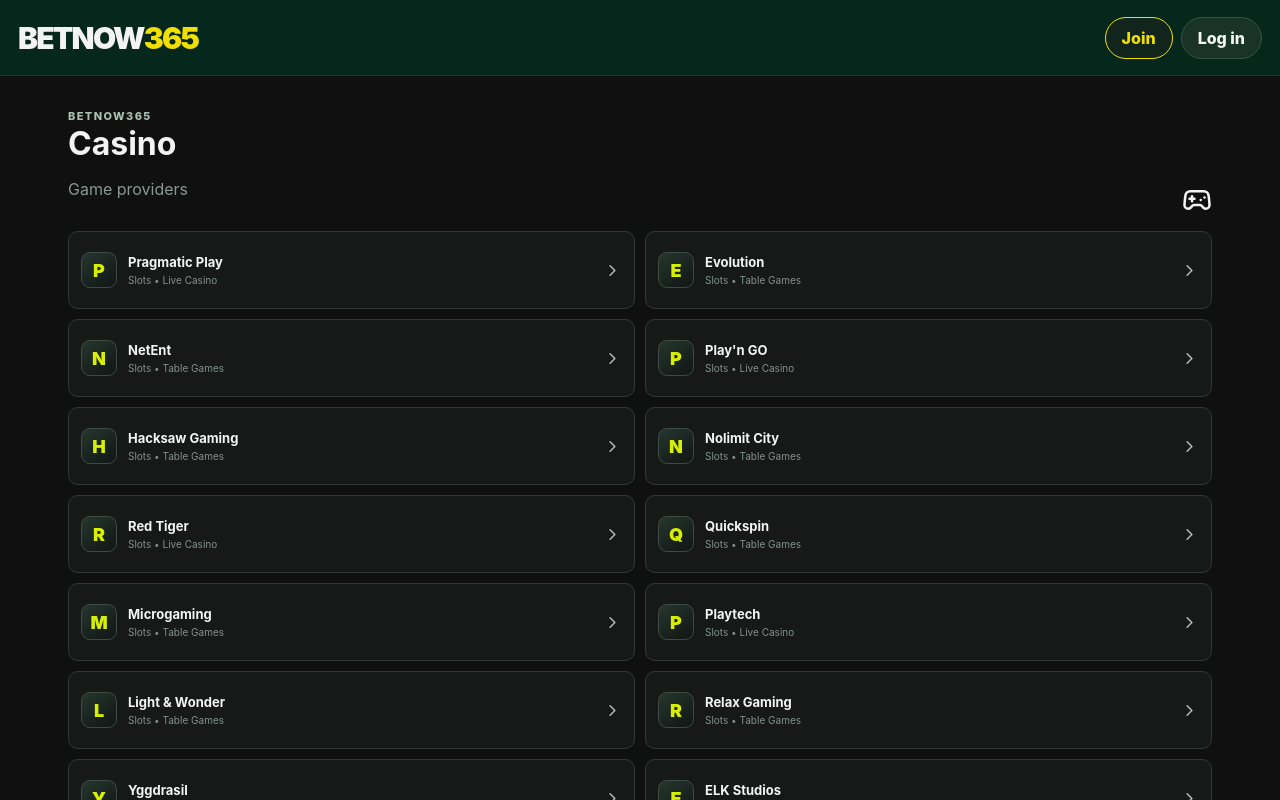
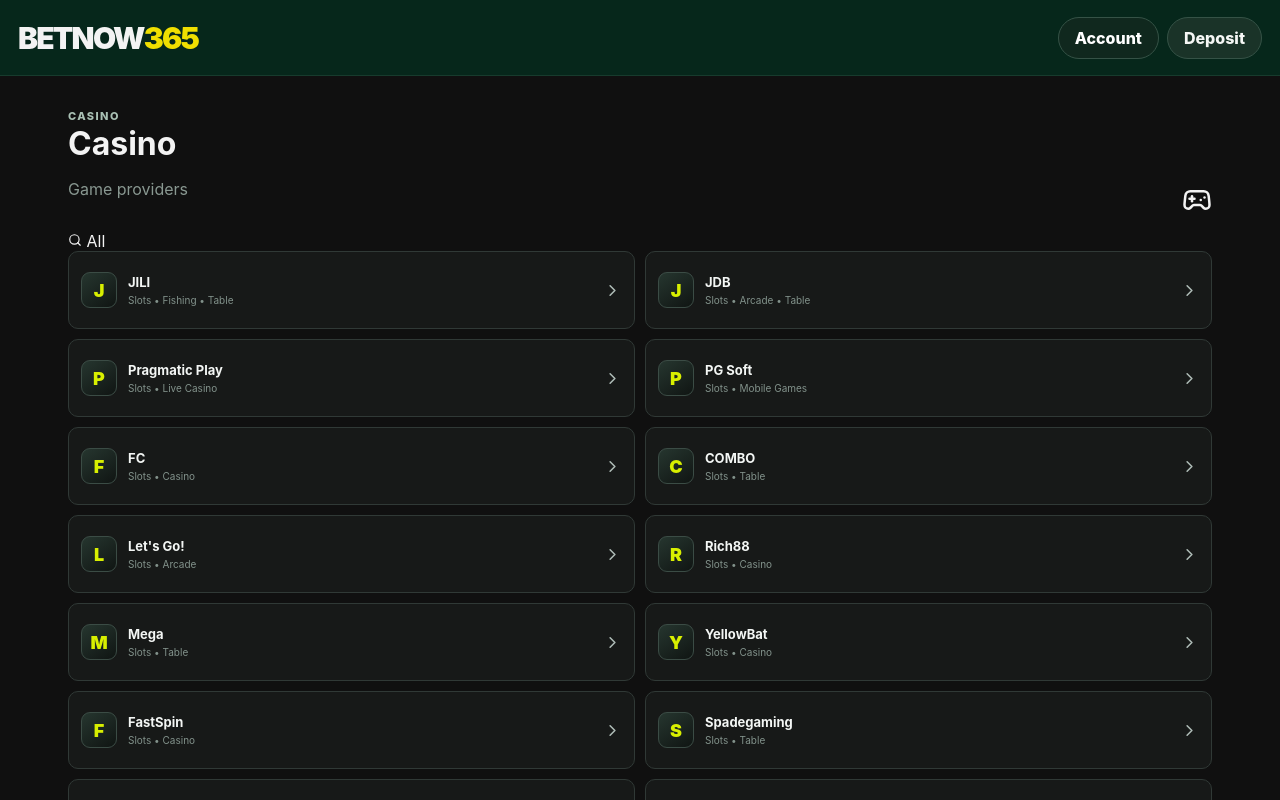
Before and after one commit to testertestjusttest-ai/Bet-365, a Next.js app: page /casino in a window 1280 px wide. Shown: the top 800 px of the page. Built offline with nearby package versions, Linux system fonts and the light colour scheme.

Commit message:
feat: build casino provider logo directory without provider login redirects

```diff
--- a/app/casino/page.tsx
+++ b/app/casino/page.tsx
@@ -1,25 +1,79 @@
 "use client";
-import {ChevronRight,Gamepad2,Home,Radio,Ticket,Trophy} from "lucide-react";
+import {ChevronRight,Gamepad2,Home,Radio,Search,Ticket,Trophy} from "lucide-react";
 import SiteFooter from "../../components/site-footer";
 
-const providers=["Pragmatic Play","Evolution","NetEnt","Play'n GO","Hacksaw Gaming","Nolimit City","Red Tiger","Quickspin","Microgaming","Playtech","Light & Wonder","Relax Gaming","Yggdrasil","ELK Studios","Push Gaming","Big Time Gaming","Games Global","Blueprint Gaming","Red Rake Gaming","Betsoft","1X2 Network","Spribe","Ezugi","BGaming","Spinomenal","Endorphina","Thunderkick","Wazdan","Tom Horn Gaming","Kalamba Games","Mascot Gaming","3 Oaks Gaming","AvatarUX","BetGames","Turbo Games","Peter & Sons","Lady Luck Games","Playson","Amatic","IGT","Aristocrat"];
+const providers=[
+ {name:"JILI",full:"JILI",type:"Slots • Fishing • Table"},
+ {name:"JDB",full:"JDB",type:"Slots • Arcade • Table"},
+ {name:"Pragmatic Play",full:"Pragmatic Play",type:"Slots • Live Casino"},
+ {name:"PG Soft",full:"PG Soft",type:"Slots • Mobile Games"},
+ {name:"FC",full:"FC",type:"Slots • Casino"},
+ {name:"COMBO",full:"COMBO",type:"Slots • Table"},
+ {name:"LET'S GO",full:"Let's Go!",type:"Slots • Arcade"},
+ {name:"Rich88",full:"Rich88",type:"Slots • Casino"},
+ {name:"Mega",full:"Mega",type:"Slots • Table"},
+ {name:"YellowBat",full:"YellowBat",type:"Slots • Casino"},
+ {name:"FastSpin",full:"FastSpin",type:"Slots • Casino"},
+ {name:"Spadegaming",full:"Spadegaming",type:"Slots • Table"},
+ {name:"FiveG",full:"FiveG",type:"Slots • Casino"},
+ {name:"NextSpin",full:"NextSpin",type:"Slots • Casino"},
+ {name:"GTF",full:"GTF",type:"Slots • Arcade"},
+ {name:"Lucky365",full:"Lucky365",type:"Slots • Casino"},
+ {name:"KM",full:"KM",type:"Slots • Table"},
+ {name:"Playtech",full:"Playtech",type:"Slots • Live Casino"},
+ {name:"Play8",full:"Play8",type:"Slots • Casino"},
+ {name:"Red Tiger",full:"Red Tiger",type:"Slots • Casino"},
+ {name:"Drangoon",full:"Drangoon",type:"Slots • Fishing"},
+ {name:"Big Time Gaming",full:"Big Time Gaming",type:"Slots • Megaways"},
+ {name:"Creative Gaming",full:"Creative Gaming",type:"Slots • Casino"},
+ {name:"OCTOPLAY",full:"Octoplay",type:"Slots • Casino"},
+ {name:"Relax Gaming",full:"Relax Gaming",type:"Slots • Casino"},
+ {name:"YL Gaming",full:"YL Gaming",type:"Slots • Casino"},
+ {name:"CQ9 Gaming",full:"CQ9 Gaming",type:"Slots • Table"},
+ {name:"Joker",full:"Joker",type:"Slots • Arcade"},
+ {name:"KA Gaming",full:"KA Gaming",type:"Slots • Table"},
+ {name:"Evolution",full:"Evolution",type:"Live Casino"},
+ {name:"NetEnt",full:"NetEnt",type:"Slots • Table"},
+ {name:"Play'n GO",full:"Play'n GO",type:"Slots • Casino"},
+ {name:"Hacksaw Gaming",full:"Hacksaw Gaming",type:"Slots • Casino"},
+ {name:"Nolimit City",full:"Nolimit City",type:"Slots • Casino"},
+ {name:"Yggdrasil",full:"Yggdrasil",type:"Slots • Table"},
+ {name:"Push Gaming",full:"Push Gaming",type:"Slots • Casino"},
+ {name:"Spribe",full:"Spribe",type:"Crash • Instant"},
+ {name:"Ezugi",full:"Ezugi",type:"Live Casino"},
+ {name:"BGaming",full:"BGaming",type:"Slots • Crash"},
+ {name:"Wazdan",full:"Wazdan",type:"Slots • Casino"},
+ {name:"IGT",full:"IGT",type:"Slots • Casino"},
+ {name:"Aristocrat",full:"Aristocrat",type:"Slots • Casino"}
+];
+
+const initials=(name:string)=>name.split(/\\s+/).filter(Boolean).slice(0,2).map(x=>x[0]).join("").toUpperCase();
 
 export default function Casino(){
+ const params=typeof window!=="undefined"?new URLSearchParams(window.location.search):null;
+ const selected=params?.get("provider")||"";
+ const filtered=selected?providers.filter(p=>p.name.toLowerCase()===selected.toLowerCase()):providers;
  return <main className="app-shell">
   <header className="topbar">
    <a className="brand" href="/">BETNOW<span>365</span></a>
-   <div className="top-actions"><a href="/register" className="join-btn">Join</a><a href="/login" className="login-btn">Log in</a></div>
+   <div className="top-actions"><a href="/account" className="outline-btn">Account</a><a href="/cashier" className="login-btn">Deposit</a></div>
   </header>
   <div className="sports-page casino-page">
-   <div className="section-head casino-title"><div><span className="eyebrow">BETNOW365</span><h1>Casino</h1><p>Game providers</p></div><Gamepad2 size={30}/></div>
+   <div className="section-head casino-title"><div><span className="eyebrow">CASINO</span><h1>{selected||"Casino"}</h1><p>{selected?"Provider lobby":"Game providers"}</p></div><Gamepad2 size={30}/></div>
+   <div className="casino-filter-row">
+    <a className={!selected?"active":""} href="/casino"><Search size={14}/> All</a>
+    {selected&&<a className="active" href={"/casino?provider="+encodeURIComponent(selected)}>{selected}</a>}
+   </div>
    <div className="casino-provider-grid">
-    {providers.map((name,index)=><a className="casino-provider-card" href="/login" key={name}>
-      <div className="casino-provider-mark">{name.slice(0,1)}</div>
-      <div><b>{name}</b><small>{index%3===0?"Slots • Live Casino":"Slots • Table Games"}</small></div>
+    {filtered.map((provider,index)=><a className="casino-provider-card" href={"/casino?provider="+encodeURIComponent(provider.name)} key={provider.name}>
+      <div className={"casino-provider-mark provider-mark-"+(index%8)}><span>{initials(provider.name)}</span></div>
+      <div><b>{provider.full}</b><small>{provider.type}</small></div>
       <ChevronRight size={19}/>
     </a>)}
    </div>
-   <div className="casino-provider-note">Provider availability depends on licensing, jurisdiction and the game aggregator connected to BETNOW365. This directory is ready for provider integration; games are not represented as live until the corresponding licensed provider is connected.</div>
+   <div className="casino-provider-note">
+    <b>One BETNOW365 account.</b> Provider cards do not redirect players to a second login. A playable game lobby will be opened inside BETNOW365 once the corresponding licensed aggregator/provider is connected.
+   </div>
   </div>
   <SiteFooter/>
   <nav className="bottom-nav"><a href="/"><Home/><span>Home</span></a><a href="/sports"><Trophy/><span>All Sports</span></a><a href="/live"><Radio/><span>In-Play</span></a><a href="/bets"><Ticket/><span>My Bets</span></a><a href="/casino" className="selected"><span className="nav-emoji">🎰</span><span>Casino</span></a></nav>
```
